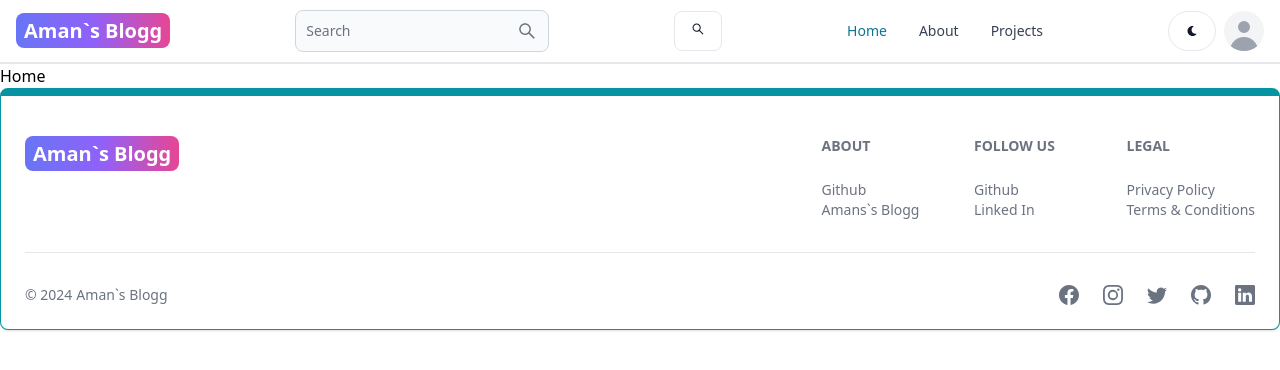
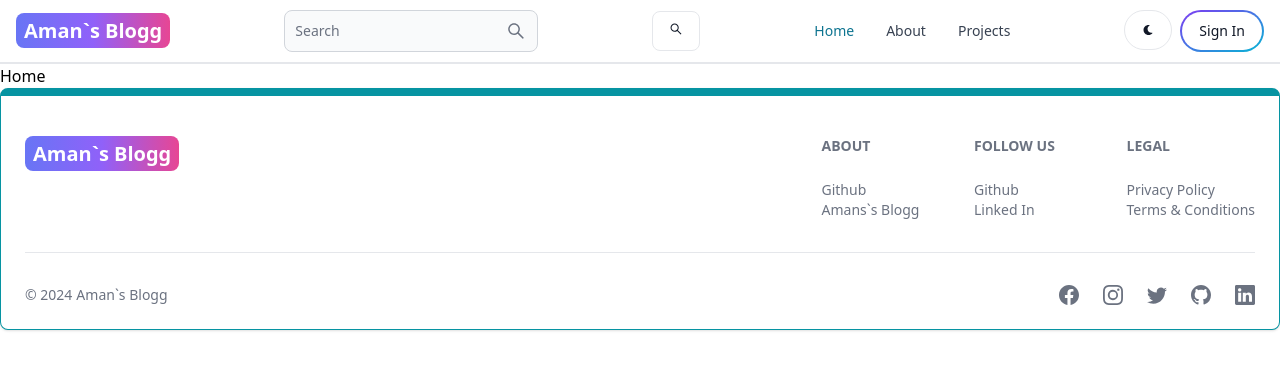
Before and after one commit to Aman06-tech/Blogg, a React (Vite) app in the folder client/: page / in a window 1280 px wide. Shown: the top 370 px of the page. Built offline with nearby package versions, Linux system fonts and the light colour scheme; no server answers.

Commit message:
updated header

```diff
--- a/client/src/components/Header.jsx
+++ b/client/src/components/Header.jsx
@@ -7,6 +7,8 @@ import { useSelector } from "react-redux";
 export default function Header() {
   const path = useLocation().pathname;
   const CurrentUser = useSelector((state) => state.user);
+  const user = CurrentUser.currentUser;
+
   return (
     <Navbar className="border-b-2">
       <Link
@@ -32,7 +34,7 @@ export default function Header() {
         <Button className="w-12 h-10 hidden sm:inline" color="gray" pill>
           <FaMoon />
         </Button>
-        {CurrentUser ? (
+        {user ? (
           <Dropdown
             arrowIcon={false}
             inline
@@ -40,6 +42,7 @@ export default function Header() {
               <Avatar alt="user" img={CurrentUser.profilePicture} rounded />
             }
           >
+
             <Dropdown.Header>
               <span className="block text-sm">@{CurrentUser.username}</span>
               <span className="block text-sm font-medium truncate">
@@ -50,7 +53,7 @@ export default function Header() {
               <Dropdown.Item>Profile</Dropdown.Item>
             </Link>
             <Dropdown.Divider />
-            <Dropdown.Item></Dropdown.Item>Sign Out
+            <Dropdown.Item>Sign Out</Dropdown.Item>
           </Dropdown>
         ) : (
           <Link to="sign-in">
@@ -73,5 +76,5 @@ export default function Header() {
         </Navbar.Link>
       </Navbar.Collapse>
     </Navbar>
-  );
+);
 }
```
